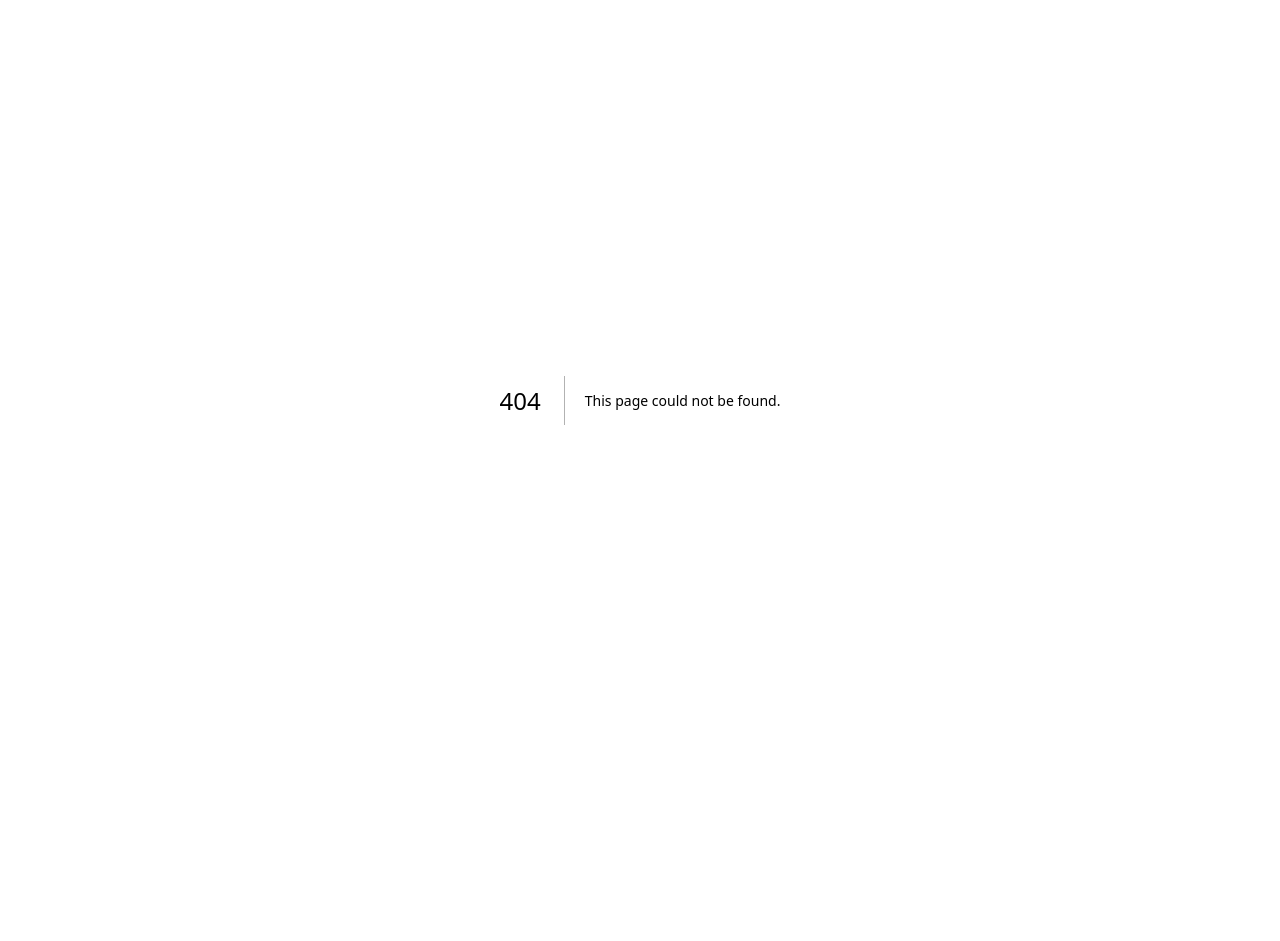
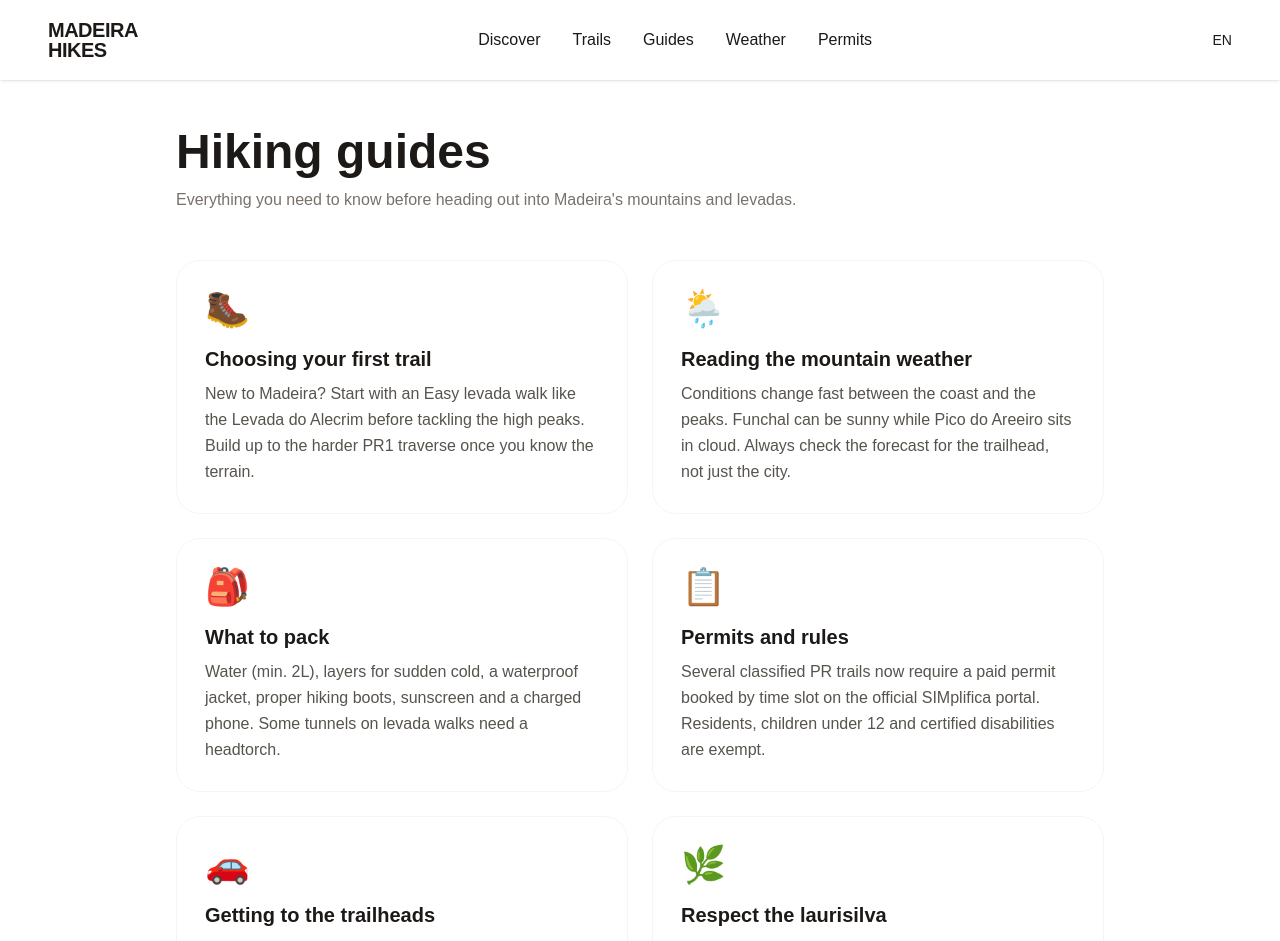
Before and after one commit to ti6xuk1y12el44/madeira-hikes, a Next.js app: page /guides in a window 1280 px wide. Before the commit this address had no page. Shown: the top 941 px of the page. Before the commit the page ends 800 px from the top, so only its background shows below. Built offline with nearby package versions, Linux system fonts and the light colour scheme.

Commit message:
added guides page

```diff
--- /dev/null
+++ b/app/guides/page.js
@@ -0,0 +1,65 @@
+import Navbar from '../components/Navbar'
+
+const guides = [
+  {
+    icon: '🥾',
+    title: 'Choosing your first trail',
+    text: 'New to Madeira? Start with an Easy levada walk like the Levada do Alecrim before tackling the high peaks. Build up to the harder PR1 traverse once you know the terrain.',
+  },
+  {
+    icon: '🌦️',
+    title: 'Reading the mountain weather',
+    text: 'Conditions change fast between the coast and the peaks. Funchal can be sunny while Pico do Areeiro sits in cloud. Always check the forecast for the trailhead, not just the city.',
+  },
+  {
+    icon: '🎒',
+    title: 'What to pack',
+    text: 'Water (min. 2L), layers for sudden cold, a waterproof jacket, proper hiking boots, sunscreen and a charged phone. Some tunnels on levada walks need a headtorch.',
+  },
+  {
+    icon: '📋',
+    title: 'Permits and rules',
+    text: 'Several classified PR trails now require a paid permit booked by time slot on the official SIMplifica portal. Residents, children under 12 and certified disabilities are exempt.',
+  },
+  {
+    icon: '🚗',
+    title: 'Getting to the trailheads',
+    text: 'Most trailheads have free parking but fill early in summer. Public buses reach some, but a rental car gives the most flexibility for early starts and one-way routes.',
+  },
+  {
+    icon: '🌿',
+    title: 'Respect the laurisilva',
+    text: 'Madeira\'s laurel forest is a UNESCO World Heritage site. Stay on marked paths, take all litter with you, and never pick plants. Leave the trail as you found it.',
+  },
+]
+
+export default function GuidesPage() {
+  return (
+    <main className="bg-white text-stone-900 min-h-screen">
+      <Navbar solid={true} />
+
+      <section className="px-6 md:px-12 max-w-5xl mx-auto pt-32 pb-24">
+        <h1 className="text-4xl md:text-5xl font-black">Hiking guides</h1>
+        <p className="text-stone-500 mt-3 max-w-2xl">
+          Everything you need to know before heading out into Madeira's mountains and levadas.
+        </p>
+
+        <div className="grid grid-cols-1 md:grid-cols-2 gap-6 mt-12">
+          {guides.map(guide => (
+            <div key={guide.title} className="border border-stone-100 rounded-3xl p-7 hover:shadow-lg transition">
+              <p className="text-4xl">{guide.icon}</p>
+              <h2 className="font-black text-xl mt-4">{guide.title}</h2>
+              <p className="text-stone-600 mt-2 leading-relaxed">{guide.text}</p>
+            </div>
+          ))}
+        </div>
+
+        <div className="bg-amber-50 border border-amber-200 rounded-3xl p-8 mt-10 text-center">
+          <h2 className="font-black text-2xl">Ready to explore?</h2>
+          <p className="text-stone-600 mt-2">Browse all official PR trails and book your permit.</p>
+          <a href="/trails" className="inline-block mt-5 bg-stone-900 text-white px-8 py-3 rounded-full font-semibold hover:bg-stone-800">View all trails</a>
+        </div>
+      </section>
+    </main>
+  )
+}
```
